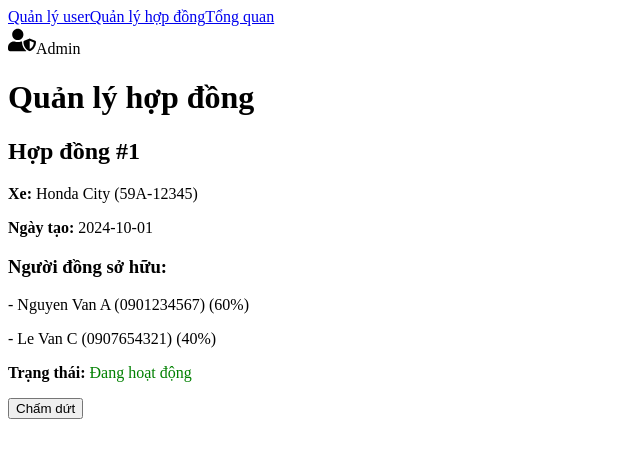
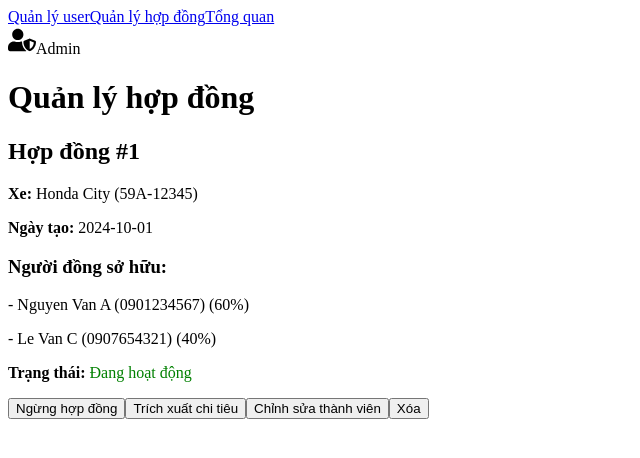
Before and after one commit to HaNguyenOnGit/SWP391_Topic6_SE1814_G8, a React (Vite) app in the folder src/front-end/App/: page /admin/contracts in a window 1280 px wide. Shown: the top 458 px of the page, without its empty margins (0-640 px from the left). Built offline with nearby package versions, Linux system fonts and the light colour scheme.

Commit message:
Update AdminContract.jsx

```diff
--- a/src/front-end/App/src/AdminPages/AdminContract.jsx
+++ b/src/front-end/App/src/AdminPages/AdminContract.jsx
@@ -3,42 +3,9 @@ import AdminNavbar from "./ANavbar";
 
 export default function AdminContracts() {
     const users = [
-        {
-            id: 1,
-            fullName: "Nguyen Van A",
-            phone: "0901234567",
-            email: "nguyenvana@example.com",
-            cccd: "123456789012",
-            license: "B2",
-            bankName: "Vietcombank",
-            bankNumber: "0123456789",
-            registerDate: "2025-09-20",
-            status: "Đang hoạt động",
-        },
-        {
-            id: 2,
-            fullName: "Tran Thi B",
-            phone: "0987654321",
-            email: "tranthib@example.com",
-            cccd: "987654321098",
-            license: "C",
-            bankName: "Techcombank",
-            bankNumber: "5678901234",
-            registerDate: "2025-09-25",
-            status: "Chờ phê duyệt",
-        },
-        {
-            id: 3,
-            fullName: "Le Van C",
-            phone: "0907654321",
-            email: "levanc@example.com",
-            cccd: "112233445566",
-            license: "A1",
-            bankName: "ACB",
-            bankNumber: "9988776655",
-            registerDate: "2025-09-27",
-            status: "Đang hoạt động",
-        },
+        { id: 1, fullName: "Nguyen Van A", phone: "0901234567" },
+        { id: 2, fullName: "Tran Thi B", phone: "0987654321" },
+        { id: 3, fullName: "Le Van C", phone: "0907654321" },
     ];
 
     const [contracts, setContracts] = useState([
@@ -59,6 +26,12 @@ export default function AdminContracts() {
             setContracts((prev) =>
                 prev.map((c) => (c.id === id ? { ...c, status: "Đã kết thúc" } : c))
             );
+        }
+    };
+
+    const handleDeleteContract = (id) => {
+        if (window.confirm("Bạn có chắc muốn xóa hợp đồng này?")) {
+            setContracts((prev) => prev.filter((c) => c.id !== id));
         }
     };
 
@@ -92,14 +65,38 @@ export default function AdminContracts() {
                             </span>
                         </p>
 
-                        {c.status === "Đang hoạt động" && (
+                        {/* --- Các nút thao tác theo yêu cầu --- */}
+                        <div className="flex gap-2 mt-2">
+                            {c.status === "Đang hoạt động" && (
+                                <button
+                                    onClick={() => handleEndContract(c.id)}
+                                    className="bg-yellow-500 text-white px-3 py-1 rounded"
+                                >
+                                    Ngừng hợp đồng
+                                </button>
+                            )}
+
                             <button
-                                onClick={() => handleEndContract(c.id)}
-                                className="mt-2 bg-red-500 text-white px-3 py-1 rounded"
+                                onClick={() => alert("Tính năng trích xuất chi tiêu đang phát triển!")}
+                                className="bg-blue-500 text-white px-3 py-1 rounded"
                             >
-                                Chấm dứt
+                                Trích xuất chi tiêu
                             </button>
-                        )}
+
+                            <button
+                                onClick={() => alert("Tính năng chỉnh sửa thành viên đang phát triển!")}
+                                className="bg-green-500 text-white px-3 py-1 rounded"
+                            >
+                                Chỉnh sửa thành viên
+                            </button>
+
+                            <button
+                                onClick={() => handleDeleteContract(c.id)}
+                                className="bg-red-700 text-white px-3 py-1 rounded"
+                            >
+                                Xóa
+                            </button>
+                        </div>
                     </div>
                 ))}
             </div>
```
